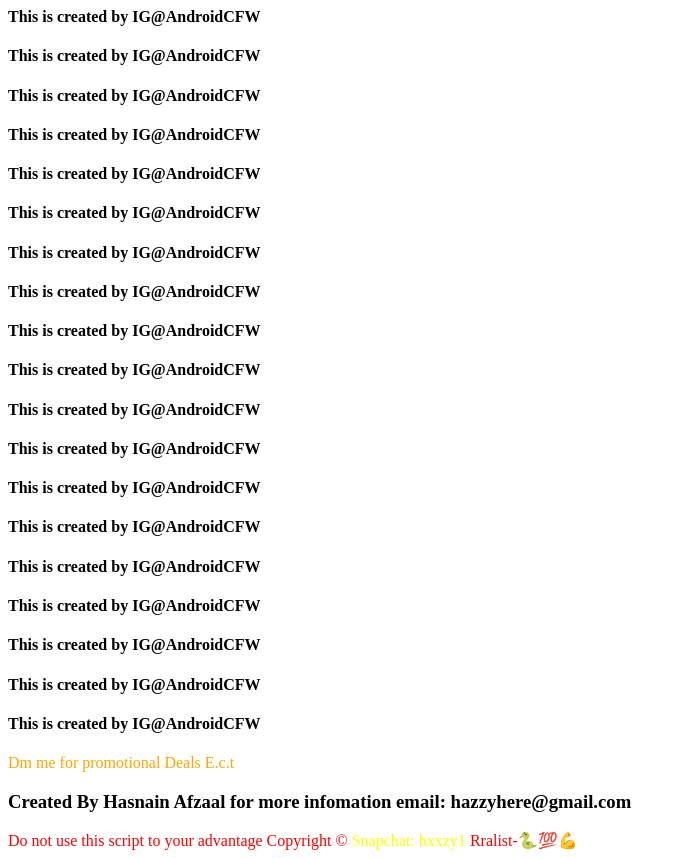
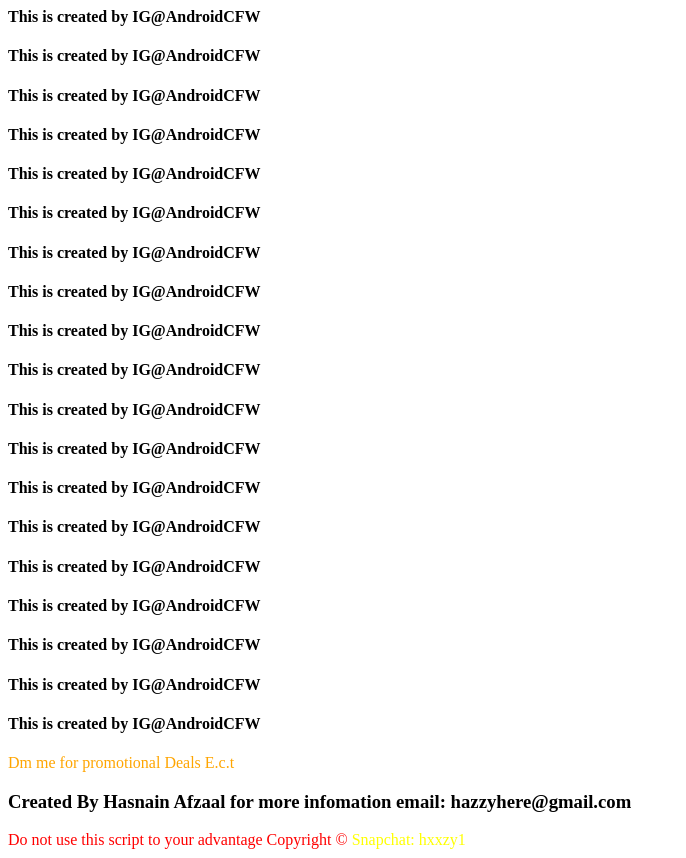
Before and after one commit to ItzHaZzY/ItzHaZzY.github.io, a plain HTML site: page index.html in a window 1280 px wide. Shown: the whole page, without its empty margins (0-686 px from the left). Drawn offline with Linux system fonts and the light colour scheme.

Commit message:
Update index.html

```diff
--- a/index.html
+++ b/index.html
@@ -21,4 +21,3 @@
 <h3>Created By Hasnain Afzaal for more infomation email: hazzyhere@gmail.com</h3>
 <font color="red">Do not use this script to your advantage Copyright ©</font>
 <font color="yellow">Snapchat: hxxzy1</font>
-<font color="red">Rralist-🐍💯💪</font>
```
